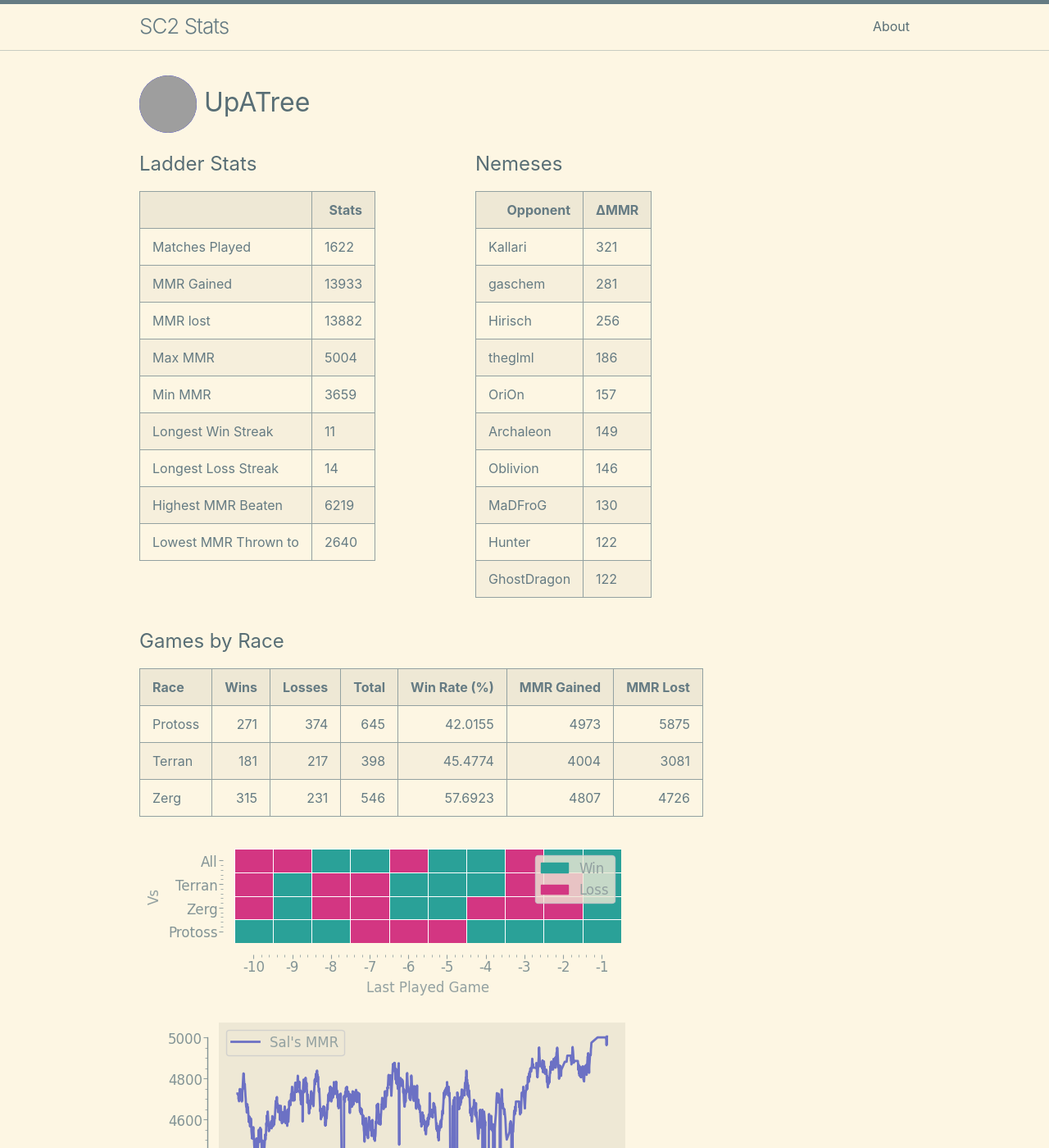
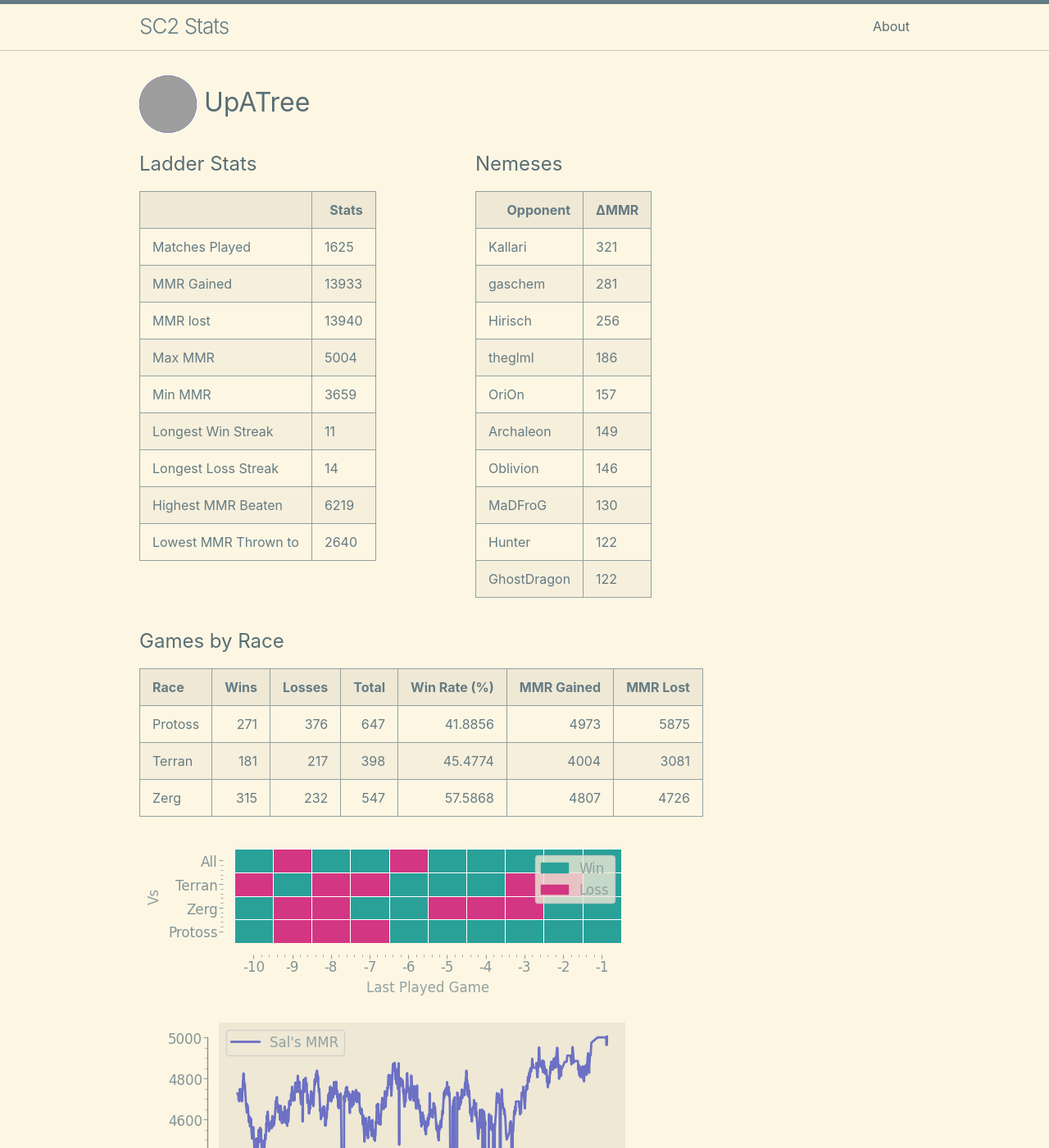
Before and after one commit to kylermurphy/UpATree, a Jekyll site: the page built from docs/index.md, in a window 1280 px wide and 1400 px high. Shown: the whole window at 82% size. Built offline with Jekyll 4.4.1, drawn with Linux system fonts in a browser that asks for light colours; grey boxes are pictures that could not be loaded.

Commit message:
running on push

```diff
--- a/docs/index.md
+++ b/docs/index.md
@@ -18,7 +18,7 @@ layout: home
   <tbody>
     <tr>
       <td>Matches Played</td>
-      <td>1622</td>
+      <td>1625</td>
     </tr>
     <tr>
       <td>MMR Gained</td>
@@ -26,7 +26,7 @@ layout: home
     </tr>
     <tr>
       <td>MMR lost</td>
-      <td>13882</td>
+      <td>13940</td>
     </tr>
     <tr>
       <td>Max MMR</td>
@@ -114,9 +114,9 @@ layout: home
 
 | Race    |   Wins |   Losses |   Total |   Win Rate (%) |   MMR Gained |   MMR Lost |
 |:--------|-------:|---------:|--------:|---------------:|-------------:|-----------:|
-| Protoss |    271 |      374 |     645 |        42.0155 |         4973 |       5875 |
+| Protoss |    271 |      376 |     647 |        41.8856 |         4973 |       5875 |
 | Terran  |    181 |      217 |     398 |        45.4774 |         4004 |       3081 |
-| Zerg    |    315 |      231 |     546 |        57.6923 |         4807 |       4726 |
+| Zerg    |    315 |      232 |     547 |        57.5868 |         4807 |       4726 |
 
 ![Games by Race](./assets/gm_hist.png)
 
--- a/log.txt
+++ b/log.txt
@@ -764,3 +764,4 @@ Writing a log file 2025-03-31 16:54:16.
 Writing a log file 2025-03-31 17:20:21.
 Writing a log file 2025-03-31 17:37:36.
 Writing a log file 2025-03-31 17:50:17.
+Writing a log file 2025-03-31 18:32:42.
```
Also changed, not shown: docs/assets/daily.png, docs/assets/gm_hist.png, docs/assets/r_wrt.png, 1 other file.
